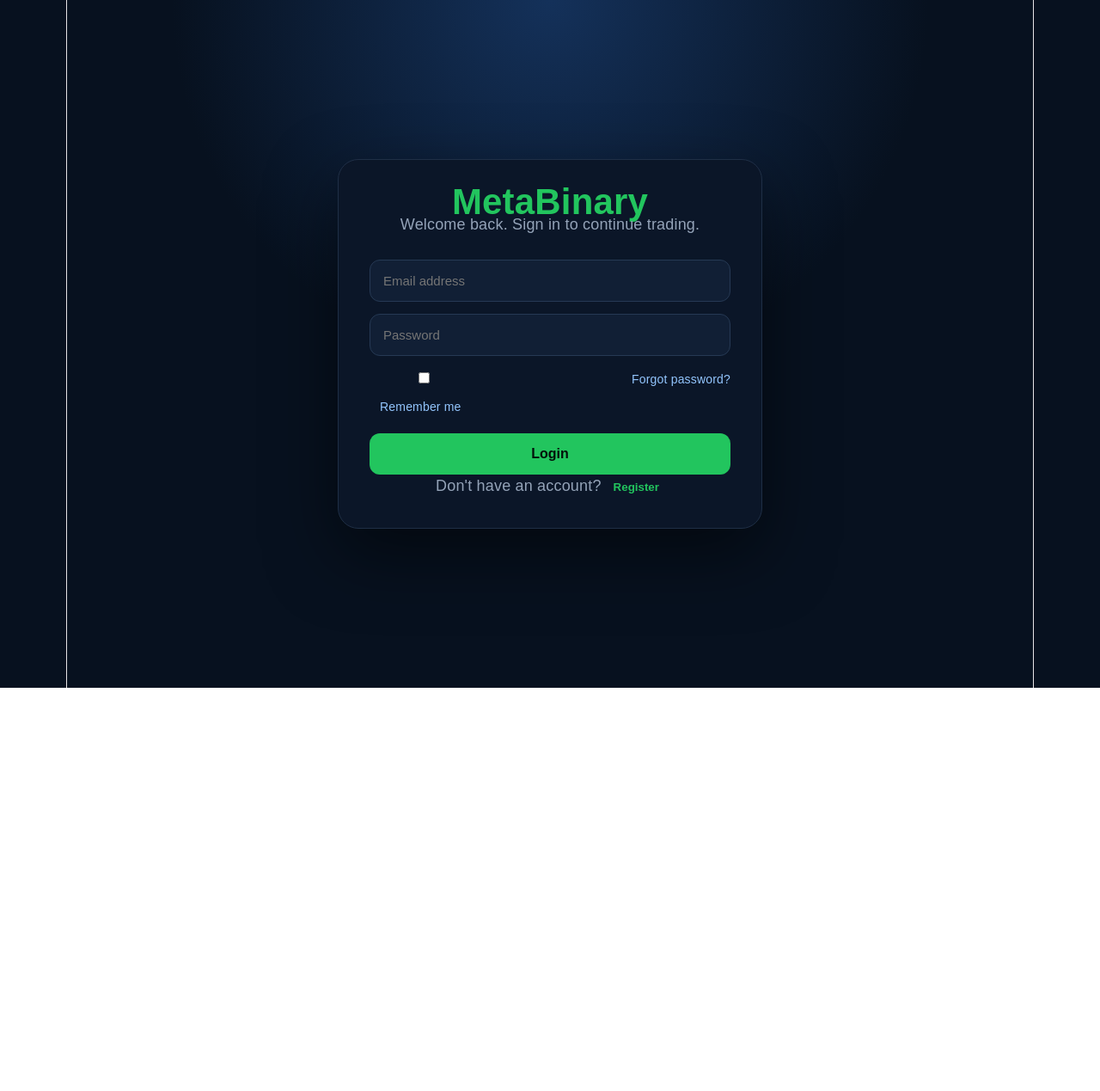
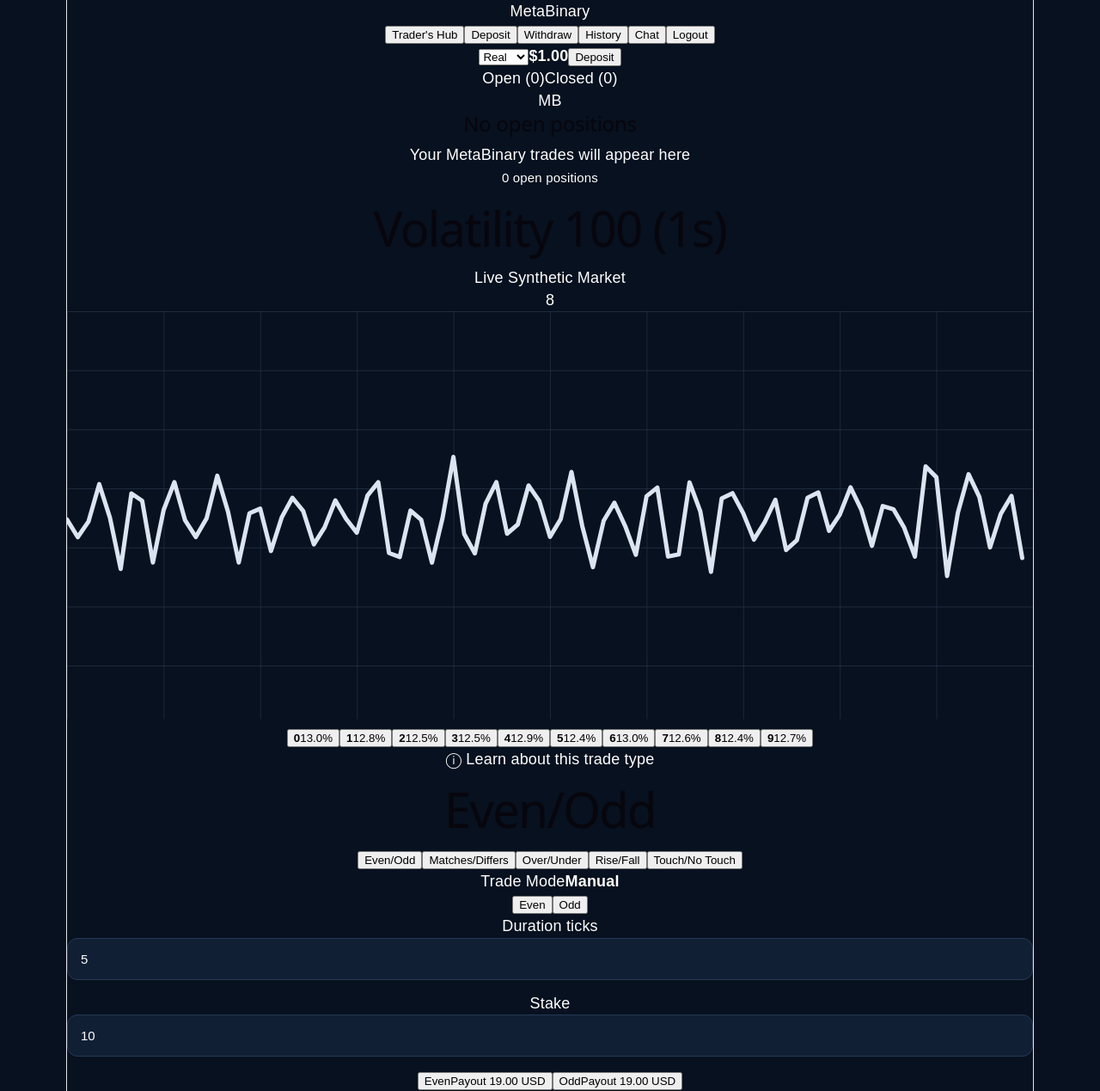
Before and after one commit to john2026mainakasongo-bit/metabinary-, a React (Vite) app: page / in a window 1280 px wide. Shown: the whole page at 86% size. Before the commit the page ends 800 px from the top, so only its background shows below. Built offline with nearby package versions, Linux system fonts and the light colour scheme.

Commit message:
Update App.jsx

```diff
--- a/src/App.jsx
+++ b/src/App.jsx
@@ -1,43 +1,148 @@
-import { useState } from "react";
+import { useMemo, useState } from "react";
 import "./App.css";
 
 export default function App() {
-  const [mode, setMode] = useState("login");
+  const [account, setAccount] = useState("Real");
+  const [stake, setStake] = useState(10);
+  const [duration, setDuration] = useState(5);
+  const [activeTab, setActiveTab] = useState("Even/Odd");
+  const [lastDigit, setLastDigit] = useState(8);
+
+  const points = useMemo(() => {
+    return Array.from({ length: 90 }, (_, i) => {
+      const x = i * 10;
+      const y = 170 + Math.sin(i * 1.7) * 35 + Math.random() * 45;
+      return `${x},${y}`;
+    }).join(" ");
+  }, []);
 
   return (
-    <div className="authPage">
-      <div className="authCard">
-        <div className="logo">MetaBinary</div>
-        <p className="subtitle">
-          {mode === "login"
-            ? "Welcome back. Sign in to continue trading."
-            : "Create your trading account."}
-        </p>
+    <div className="platform">
+      <header className="topbar">
+        <div className="brand">MetaBinary</div>
 
-        {mode === "register" && <input placeholder="Full name" />}
+        <nav>
+          <button>Trader&apos;s Hub</button>
+          <button>Deposit</button>
+          <button>Withdraw</button>
+          <button>History</button>
+          <button>Chat</button>
+          <button>Logout</button>
+        </nav>
 
-        <input placeholder="Email address" type="email" />
-        <input placeholder="Password" type="password" />
+        <div className="accountBox">
+          <select value={account} onChange={(e) => setAccount(e.target.value)}>
+            <option>Real</option>
+            <option>Demo</option>
+          </select>
+          <strong>$1.00</strong>
+          <button className="deposit">Deposit</button>
+        </div>
+      </header>
 
-        {mode === "login" && (
-          <div className="authRow">
-            <label>
-              <input type="checkbox" /> Remember me
-            </label>
-            <span>Forgot password?</span>
+      <div className="layout">
+        <aside className="leftPanel">
+          <div className="tabs">
+            <span className="active">Open (0)</span>
+            <span>Closed (0)</span>
           </div>
-        )}
 
-        <button className="primaryBtn">
-          {mode === "login" ? "Login" : "Create Account"}
-        </button>
+          <div className="empty">
+            <div className="avatar">MB</div>
+            <h2>No open positions</h2>
+            <p>Your MetaBinary trades will appear here</p>
+          </div>
 
-        <p className="switchText">
-          {mode === "login" ? "Don't have an account?" : "Already have an account?"}
-          <button onClick={() => setMode(mode === "login" ? "register" : "login")}>
-            {mode === "login" ? "Register" : "Login"}
+          <small>0 open positions</small>
+        </aside>
+
+        <main className="chartWrap">
+          <section className="chartCard">
+            <div className="chartTitle">
+              <div>
+                <h1>Volatility 100 (1s)</h1>
+                <p>Live Synthetic Market</p>
+              </div>
+              <div className="digitBox">{lastDigit}</div>
+            </div>
+
+            <div className="chart">
+              <svg viewBox="0 0 900 380" preserveAspectRatio="none">
+                <defs>
+                  <pattern id="grid" width="90" height="55" patternUnits="userSpaceOnUse">
+                    <path d="M 90 0 L 0 0 0 55" fill="none" stroke="#263247" strokeWidth="1" />
+                  </pattern>
+                </defs>
+                <rect width="100%" height="100%" fill="url(#grid)" />
+                <polyline
+                  points={points}
+                  fill="none"
+                  stroke="#dbe4f0"
+                  strokeWidth="4"
+                  strokeLinejoin="round"
+                  strokeLinecap="round"
+                />
+              </svg>
+            </div>
+
+            <div className="digits">
+              {[0,1,2,3,4,5,6,7,8,9].map((d) => (
+                <button
+                  key={d}
+                  onClick={() => setLastDigit(d)}
+                  className={d === 4 ? "selected" : ""}
+                >
+                  <b>{d}</b>
+                  <span>{(12.3 + Math.random()).toFixed(1)}%</span>
+                </button>
+              ))}
+            </div>
+          </section>
+        </main>
+
+        <aside className="tradePanel">
+          <p className="learn">ⓘ Learn about this trade type</p>
+
+          <h1>{activeTab}</h1>
+
+          <div className="contractTabs">
+            {["Even/Odd", "Matches/Differs", "Over/Under", "Rise/Fall", "Touch/No Touch"].map((tab) => (
+              <button
+                key={tab}
+                onClick={() => setActiveTab(tab)}
+                className={activeTab === tab ? "active" : ""}
+              >
+                {tab}
+              </button>
+            ))}
+          </div>
+
+          <div className="tradeMode">
+            <span>Trade Mode</span>
+            <b>Manual</b>
+          </div>
+
+          <div className="choice">
+            <button className="green">Even</button>
+            <button>Odd</button>
+          </div>
+
+          <label>Duration ticks</label>
+          <input value={duration} onChange={(e) => setDuration(e.target.value)} />
+
+          <label>Stake</label>
+          <input value={stake} onChange={(e) => setStake(e.target.value)} />
+
+          <button className="buy even">
+            Even
+            <span>Payout 19.00 USD</span>
           </button>
-        </p>
+
+          <button className="buy odd">
+            Odd
+            <span>Payout 19.00 USD</span>
+          </button>
+        </aside>
       </div>
     </div>
   );
```
